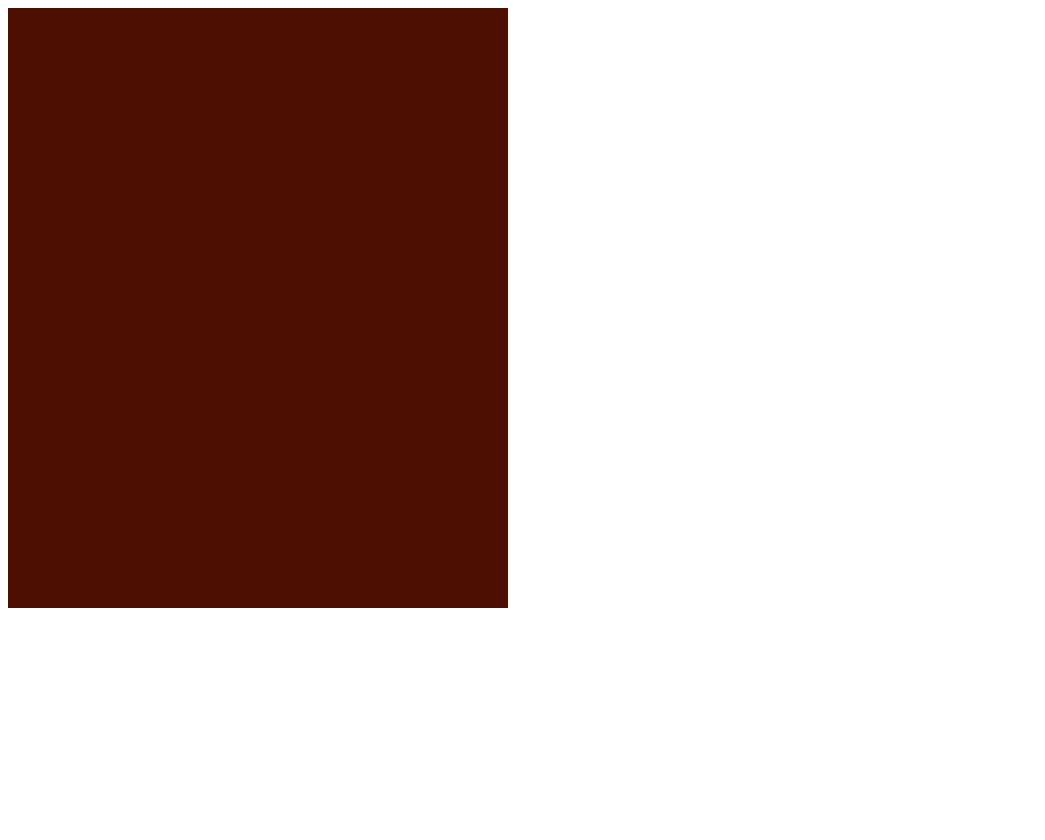
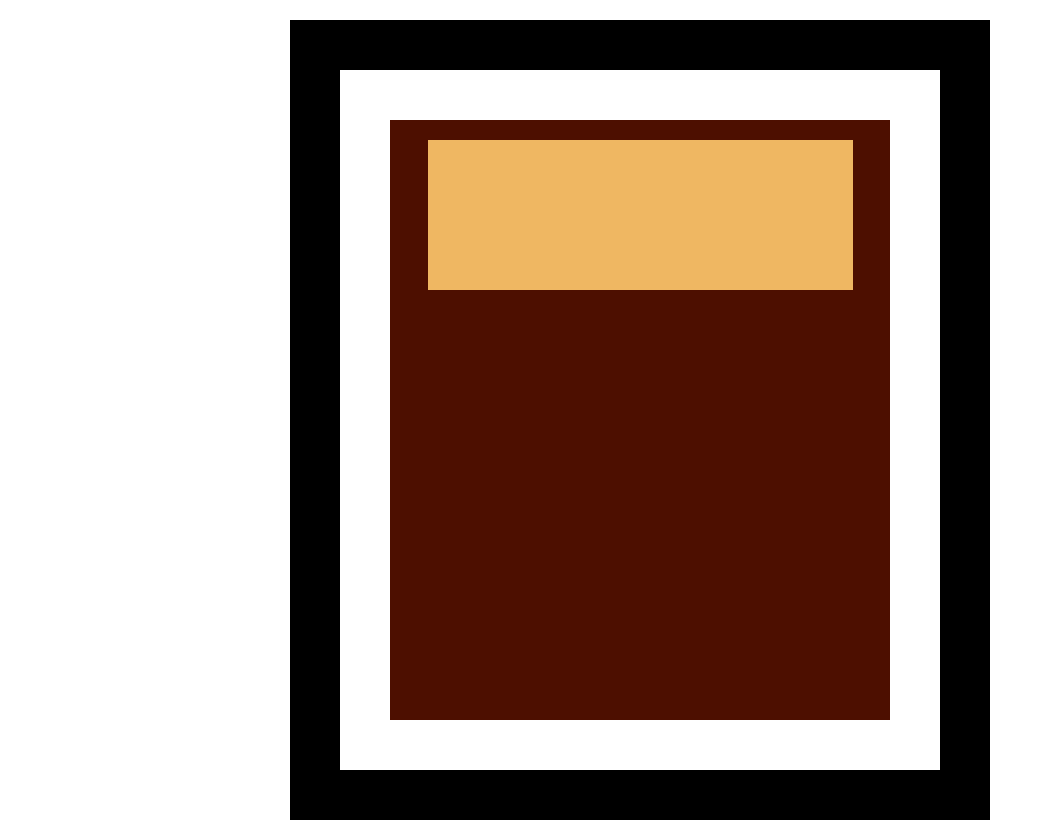
Before and after one commit to jcizidrosilva/Building-a-Rothko-Painting-using-CSS, a plain HTML site: page index.html in a window 1280 px wide. Shown: the whole page, without its empty margins (0-1045 px from the left). Before the commit the page ends 800 px from the top, so only its background shows below. Drawn offline with Linux system fonts and the light colour scheme.

Commit message:
adding some more styles to our project

```diff
--- a/index.html
+++ b/index.html
@@ -10,7 +10,10 @@
 </head>
 
 <body>
-    <div class="canvas">
+    <div class="frame">
+        <div class="canvas">
+            <div class="one"></div>
+        </div>
     </div>
 </body>
 
--- a/styles.css
+++ b/styles.css
@@ -2,4 +2,19 @@
     width: 500px;
     height: 600px;
     background-color: #4d0f00;
+    overflow: hidden;
 }
+
+.frame {
+    border: 50px solid black;
+    width: 500px;
+    padding: 50px;
+    margin: 20px auto;
+}
+
+.one {
+    width: 425px;
+    height: 150px;
+    background-color: #efb762;
+    margin: 20px auto;
+}
```
